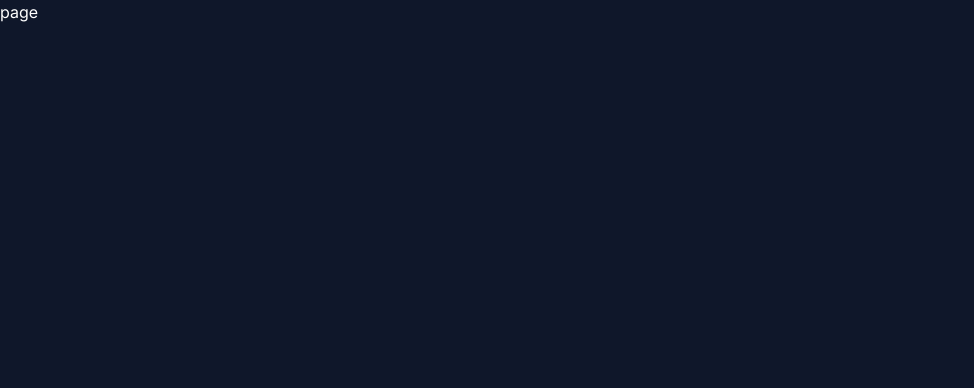
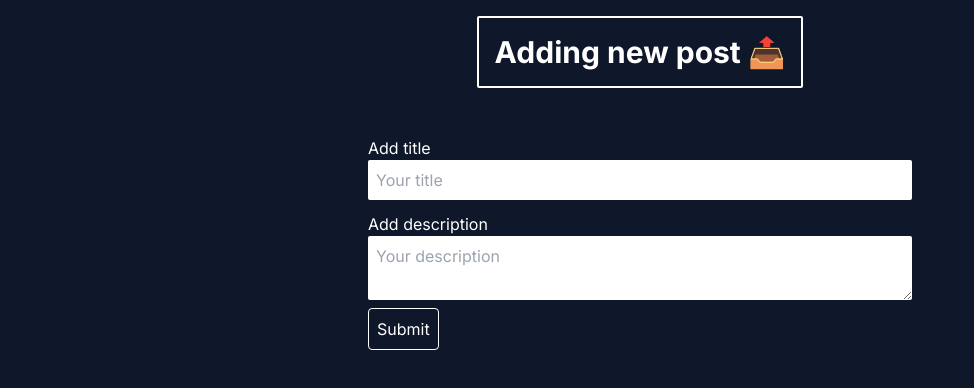
Before and after one commit to alfaruqii/myblog, a Next.js app: page /blog/new in a window 1280 px wide. Shown: the top 388 px of the page, without its empty margins (0-974 px from the left). Built offline with nearby package versions, Linux system fonts and the light colour scheme.

Commit message:
add new posts components

```diff
--- a/app/api/blog/route.ts
+++ b/app/api/blog/route.ts
@@ -1,7 +1,5 @@
-import { PrismaClient } from '@prisma/client'
 import { NextResponse } from 'next/server'
-
-const prisma = new PrismaClient()
+import { prisma } from '@/prisma'
 
 export async function main() {
   try {
@@ -21,7 +19,7 @@ export const GET = async (req:Request,res:NextResponse) => {
   }
 }
 
-export const POST = async (req:Request,res:NextResponse) => {
+export const POST = async (req:Request) => {
   try {
     const {title,description} = await req.json()
     await main()
--- a/app/blog/new/page.tsx
+++ b/app/blog/new/page.tsx
@@ -1,6 +1,32 @@
+"use client"
+import React, { useRef } from "react"
+
+const addNewPost = async ({title,description}:{title:string,description:string}) => {
+  const posts = await fetch("https://localhost:3000/api/blog/")
+}
+
 function page() {
+  const title = useRef<HTMLInputElement | null>(null)
+  const description = useRef<HTMLTextAreaElement | null>(null)
+  const handleSubmit = (e:React.FormEvent<HTMLFormElement>) => {
+    e.preventDefault()
+    addNewPost({title,description})
+  }
   return (
-    <div>page</div>
+    <div>
+      <div className="border-2 border-white p-4 w-fit mx-auto mt-4 rounded-sm">
+        <h1 className="font-bold text-3xl">
+          Adding new post 📤
+        </h1>
+      </div>
+      <form className="flex flex-col w-1/2 p-12 mx-auto" onSubmit={handleSubmit}>
+        <label htmlFor="new-title-post">Add title</label>
+        <input id="new-title-post" type="text" placeholder="Your title" className="text-black p-2 rounded-sm" ref={title}/>
+        <label htmlFor="new-description-post" className="mt-3">Add description</label>
+        <textarea id="new-description-post" placeholder="Your description" className="text-black p-2 rounded-sm" ref={description}/>
+        <button className="w-fit p-2 border border-white rounded mt-2" type="submit">Submit</button>
+      </form>
+    </div>
   )
 }
 
--- a/prisma/index.ts
+++ b/prisma/index.ts
@@ -1,7 +1,7 @@
 import { PrismaClient } from '@prisma/client'
-import { NextResponse } from 'next/server'
 
 const prisma = new PrismaClient()
+export {prisma}
 
 export async function main() {
   try {
```
